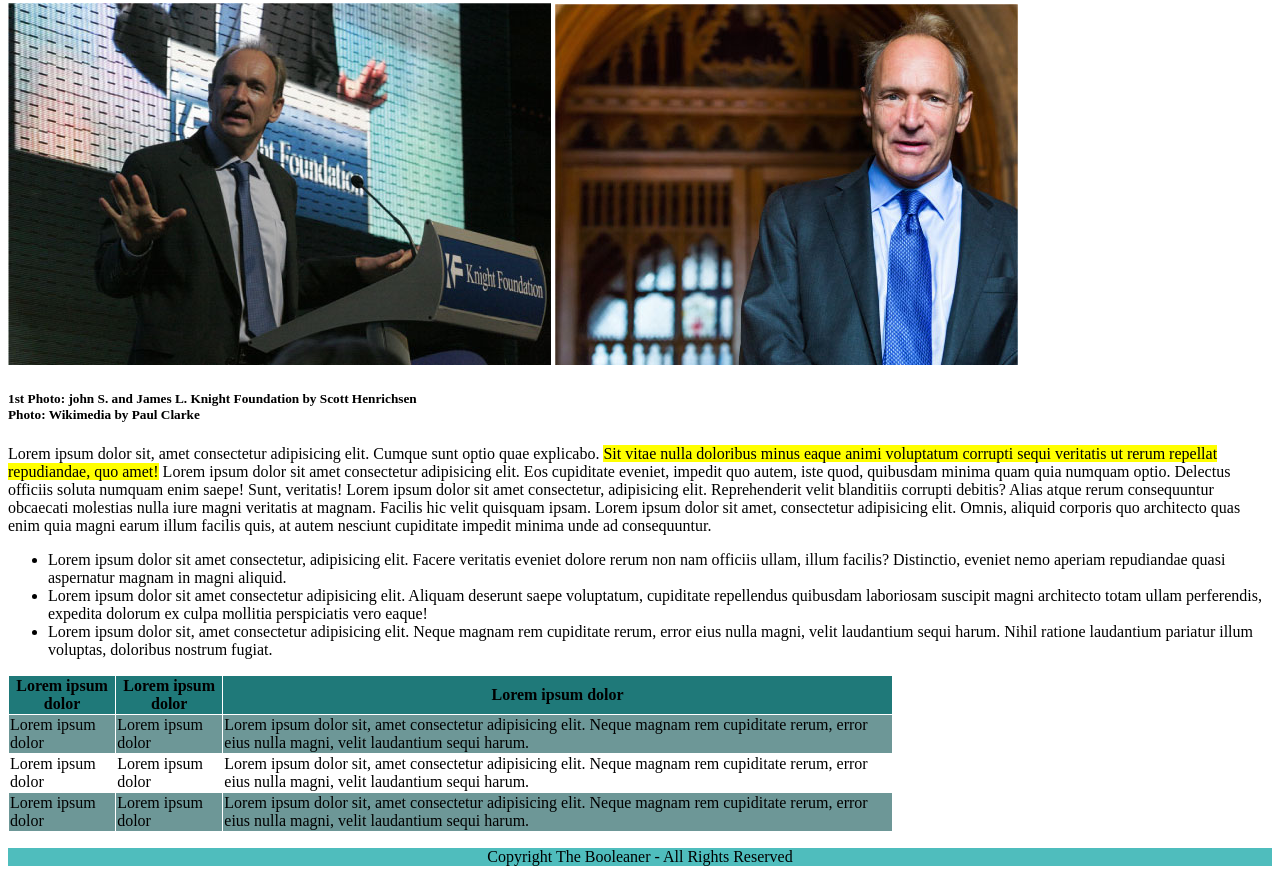
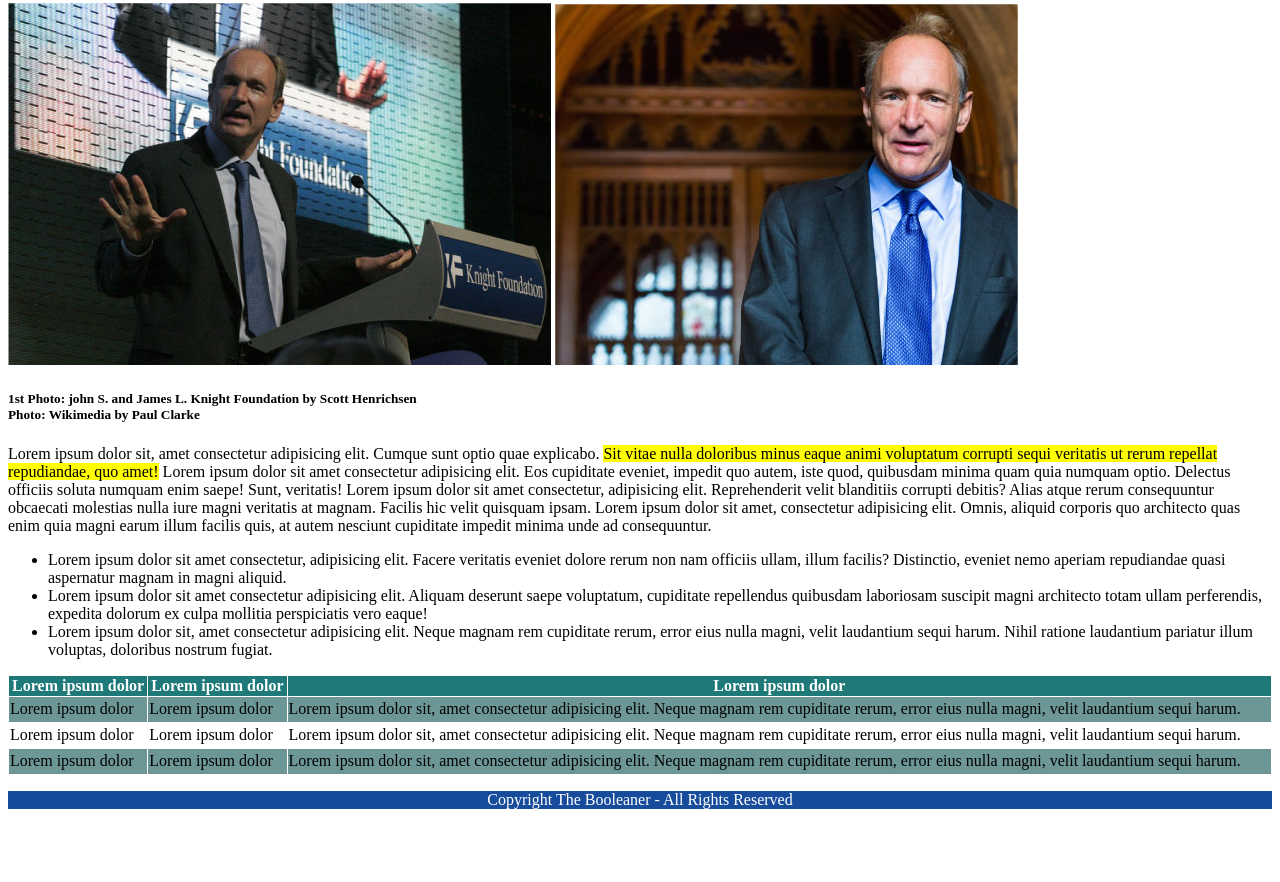
Before and after one commit to timb0l/html-css-booleaner, a plain HTML site: page index.html in a window 1280 px wide. Shown: the part 296-1178 px from the top of the page. After the commit the page ends 1121 px from the top, so only its background shows below. Drawn offline with Linux system fonts and the light colour scheme.

Commit message:
final_prod_without_bg_header

```diff
--- a/css/style.css
+++ b/css/style.css
@@ -12,7 +12,7 @@ header {
 table, th, td {
     border: 1px solid white;
     border-collapse: collapse;}
-#td0 {
+#td0 { color:white;
     background-color: #1f7979;}
 #tr1{
     background-color: #6d9797;}
@@ -20,9 +20,8 @@ table, th, td {
     background-color: #6d9797;}
 
 
-footer {
-    background-color: #4fbdbd;
+footer {color:white;
+    background-color: #174c9c;
     width:100%;
-    height:20%;
-    text-align: center;
-    display: block;}
+    height:50%;
+    text-align: center;}
--- a/index.html
+++ b/index.html
@@ -50,7 +50,7 @@
         </section>
 
         <section>
-            <table style="width: 70%; height:100px;">
+            <table style="width: 100%; height:100px;">
                 <thead>
                     <tr id="td0";>
                         <th>Lorem ipsum dolor</th>
```
